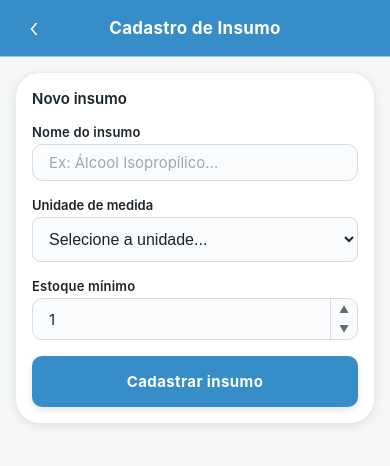
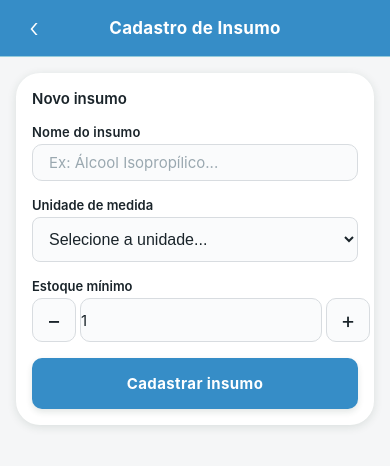
Before and after one commit to gabrielgferraz/coexp-app, a React Native app: screen /CadastroInsumo in a window 390 px wide. Shown: the top 466 px of the page. Built offline with nearby package versions, Linux system fonts and the light colour scheme.

Commit message:
Alterar campos de inserção de valores no cadastro e registro de movimentaçôes

```diff
--- a/src/screens/CadastroInsumoScreen.jsx
+++ b/src/screens/CadastroInsumoScreen.jsx
@@ -6,11 +6,13 @@ import {
   ScrollView,
   KeyboardAvoidingView,
   Platform,
+  TouchableOpacity,
+  TextInput,
   Alert,
 } from 'react-native';
 import { SafeAreaView } from 'react-native-safe-area-context';
 import { colors, spacing, radius, typography } from '../theme';
-import { ScreenHeader, InputField, NumberInput, PrimaryButton } from '../components/UI';
+import { ScreenHeader, InputField, PrimaryButton } from '../components/UI';
 import NativePicker from '../components/NativePicker';
 import { addDoc, collection } from 'firebase/firestore';
 import db from '../firebase/firestore';
@@ -86,12 +88,33 @@ export default function CadastroInsumoScreen({ navigation }) {
             </View>
 
             <View style={styles.fieldGroup}>
-              <NumberInput
-                label="Estoque mínimo"
-                value={estoqueMinimo}
-                onIncrement={() => setEstoqueMinimo(v => v + 1)}
-                onDecrement={() => setEstoqueMinimo(v => Math.max(0, v - 1))}
-              />
+              <Text style={styles.label}>Estoque mínimo</Text>
+              <View style={styles.quantidadeRow}>
+                <TouchableOpacity
+                  style={styles.qtyBtn}
+                  onPress={() => setEstoqueMinimo(q => Math.max(0, q - 1))}
+                >
+                  <Text style={styles.qtyBtnText}>−</Text>
+                </TouchableOpacity>
+
+                <TextInput
+                  style={styles.qtyInput}
+                  value={String(estoqueMinimo)}
+                  onChangeText={text => {
+                    const parsed = parseInt(text.replace(/[^0-9]/g, ''), 10);
+                    setEstoqueMinimo(isNaN(parsed) ? 0 : parsed);
+                  }}
+                  keyboardType="numeric"
+                  textAlign="center"
+                />
+
+                <TouchableOpacity
+                  style={styles.qtyBtn}
+                  onPress={() => setEstoqueMinimo(q => q + 1)}
+                >
+                  <Text style={styles.qtyBtnText}>+</Text>
+                </TouchableOpacity>
+              </View>
             </View>
 
             <PrimaryButton title="Cadastrar insumo" onPress={handleCadastrar} />
@@ -122,4 +145,34 @@ const styles = StyleSheet.create({
   cardTitle:  { fontSize: typography.sizes.md, fontWeight: '600', color: colors.text },
   fieldGroup: { gap: spacing.xs },
   label:      { fontSize: typography.sizes.sm, fontWeight: '600', color: colors.text },
+  quantidadeRow: {
+    flexDirection: 'row',
+    alignItems: 'center',
+    gap: spacing.xs,
+  },
+  qtyBtn: {
+    width: 44,
+    height: 44,
+    borderRadius: radius.md,
+    backgroundColor: colors.inputBg,
+    borderWidth: 1,
+    borderColor: colors.border,
+    alignItems: 'center',
+    justifyContent: 'center',
+  },
+  qtyBtnText: {
+    fontSize: 22,
+    color: colors.text,
+    lineHeight: 26,
+  },
+  qtyInput: {
+    flex: 1,
+    height: 44,
+    backgroundColor: colors.inputBg,
+    borderWidth: 1,
+    borderColor: colors.border,
+    borderRadius: radius.md,
+    fontSize: typography.sizes.md,
+    color: colors.text,
+  },
 });
--- a/src/screens/RegistrarEntradaScreen.jsx
+++ b/src/screens/RegistrarEntradaScreen.jsx
@@ -7,11 +7,12 @@ import {
   KeyboardAvoidingView,
   Platform,
   Alert,
+  TouchableOpacity,
   TextInput,
 } from 'react-native';
 import { SafeAreaView } from 'react-native-safe-area-context';
 import { colors, spacing, radius, typography } from '../theme';
-import { ScreenHeader, NumberInput, PrimaryButton } from '../components/UI';
+import { ScreenHeader, PrimaryButton } from '../components/UI';
 import NativePicker from '../components/NativePicker';
 import NativeDatePicker from '../components/NativeDatePicker';
 import { collection, getDocs, addDoc, updateDoc, doc } from 'firebase/firestore';
@@ -102,11 +103,32 @@ export default function RegistrarEntradaScreen({ navigation }) {
 
             <View style={styles.fieldGroup}>
               <Text style={styles.label}>Quantidade</Text>
-              <NumberInput
-                value={quantidade}
-                onIncrement={() => setQuantidade(q => q + 1)}
-                onDecrement={() => setQuantidade(q => Math.max(0, q - 1))}
-              />
+              <View style={styles.quantidadeRow}>
+                <TouchableOpacity
+                  style={styles.qtyBtn}
+                  onPress={() => setQuantidade(q => Math.max(0, q - 1))}
+                >
+                  <Text style={styles.qtyBtnText}>−</Text>
+                </TouchableOpacity>
+
+                <TextInput
+                  style={styles.qtyInput}
+                  value={String(quantidade)}
+                  onChangeText={text => {
+                    const parsed = parseInt(text.replace(/[^0-9]/g, ''), 10);
+                    setQuantidade(isNaN(parsed) ? 0 : parsed);
+                  }}
+                  keyboardType="numeric"
+                  textAlign="center"
+                />
+
+                <TouchableOpacity
+                  style={styles.qtyBtn}
+                  onPress={() => setQuantidade(q => q + 1)}
+                >
+                  <Text style={styles.qtyBtnText}>+</Text>
+                </TouchableOpacity>
+              </View>
             </View>
 
             <View style={styles.fieldGroup}>
@@ -151,6 +173,36 @@ const styles = StyleSheet.create({
   card:       { backgroundColor: colors.surface, borderRadius: radius.xl, padding: spacing.md, gap: spacing.md },
   fieldGroup: { gap: spacing.xs },
   label:      { fontSize: typography.sizes.sm, fontWeight: '600', color: colors.text },
+  quantidadeRow: {
+    flexDirection: 'row',
+    alignItems: 'center',
+    gap: spacing.xs,
+  },
+  qtyBtn: {
+    width: 44,
+    height: 44,
+    borderRadius: radius.md,
+    backgroundColor: colors.inputBg,
+    borderWidth: 1,
+    borderColor: colors.border,
+    alignItems: 'center',
+    justifyContent: 'center',
+  },
+  qtyBtnText: {
+    fontSize: 22,
+    color: colors.text,
+    lineHeight: 26,
+  },
+  qtyInput: {
+    flex: 1,
+    height: 44,
+    backgroundColor: colors.inputBg,
+    borderWidth: 1,
+    borderColor: colors.border,
+    borderRadius: radius.md,
+    fontSize: typography.sizes.md,
+    color: colors.text,
+  },
   input: {
     backgroundColor: colors.inputBg,
     borderWidth: 1,
--- a/src/screens/RegistrarSaidaScreen.jsx
+++ b/src/screens/RegistrarSaidaScreen.jsx
@@ -7,11 +7,12 @@ import {
   KeyboardAvoidingView,
   Platform,
   Alert,
+  TouchableOpacity,
   TextInput,
 } from 'react-native';
 import { SafeAreaView } from 'react-native-safe-area-context';
 import { colors, spacing, radius, typography } from '../theme';
-import { ScreenHeader, NumberInput, PrimaryButton } from '../components/UI';
+import { ScreenHeader, PrimaryButton } from '../components/UI';
 import NativePicker from '../components/NativePicker';
 import NativeDatePicker from '../components/NativeDatePicker';
 import { collection, getDocs, addDoc, updateDoc, doc } from 'firebase/firestore';
@@ -106,11 +107,32 @@ export default function RegistrarSaidaScreen({ navigation }) {
 
             <View style={styles.fieldGroup}>
               <Text style={styles.label}>Quantidade</Text>
-              <NumberInput
-                value={quantidade}
-                onIncrement={() => setQuantidade(q => q + 1)}
-                onDecrement={() => setQuantidade(q => Math.max(0, q - 1))}
-              />
+              <View style={styles.quantidadeRow}>
+                <TouchableOpacity
+                  style={styles.qtyBtn}
+                  onPress={() => setQuantidade(q => Math.max(0, q - 1))}
+                >
+                  <Text style={styles.qtyBtnText}>−</Text>
+                </TouchableOpacity>
+
+                <TextInput
+                  style={styles.qtyInput}
+                  value={String(quantidade)}
+                  onChangeText={text => {
+                    const parsed = parseInt(text.replace(/[^0-9]/g, ''), 10);
+                    setQuantidade(isNaN(parsed) ? 0 : parsed);
+                  }}
+                  keyboardType="numeric"
+                  textAlign="center"
+                />
+
+                <TouchableOpacity
+                  style={styles.qtyBtn}
+                  onPress={() => setQuantidade(q => q + 1)}
+                >
+                  <Text style={styles.qtyBtnText}>+</Text>
+                </TouchableOpacity>
+              </View>
             </View>
 
             <View style={styles.fieldGroup}>
@@ -155,6 +177,36 @@ const styles = StyleSheet.create({
   card:       { backgroundColor: colors.surface, borderRadius: radius.xl, padding: spacing.md, gap: spacing.md },
   fieldGroup: { gap: spacing.xs },
   label:      { fontSize: typography.sizes.sm, fontWeight: '600', color: colors.text },
+  quantidadeRow: {
+    flexDirection: 'row',
+    alignItems: 'center',
+    gap: spacing.xs,
+  },
+  qtyBtn: {
+    width: 44,
+    height: 44,
+    borderRadius: radius.md,
+    backgroundColor: colors.inputBg,
+    borderWidth: 1,
+    borderColor: colors.border,
+    alignItems: 'center',
+    justifyContent: 'center',
+  },
+  qtyBtnText: {
+    fontSize: 22,
+    color: colors.text,
+    lineHeight: 26,
+  },
+  qtyInput: {
+    flex: 1,
+    height: 44,
+    backgroundColor: colors.inputBg,
+    borderWidth: 1,
+    borderColor: colors.border,
+    borderRadius: radius.md,
+    fontSize: typography.sizes.md,
+    color: colors.text,
+  },
   input: {
     backgroundColor: colors.inputBg,
     borderWidth: 1,
```
